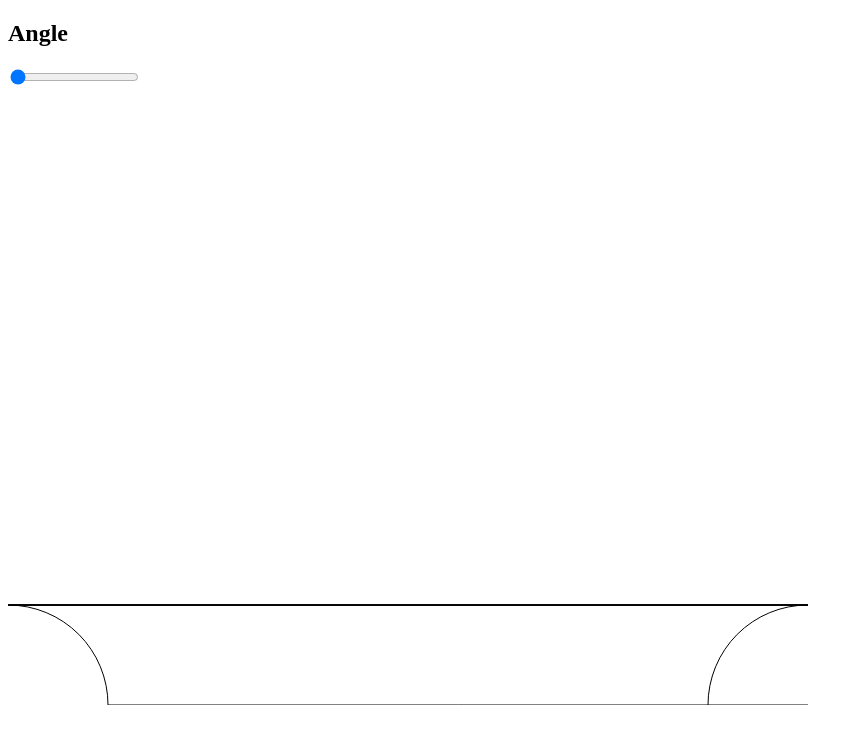
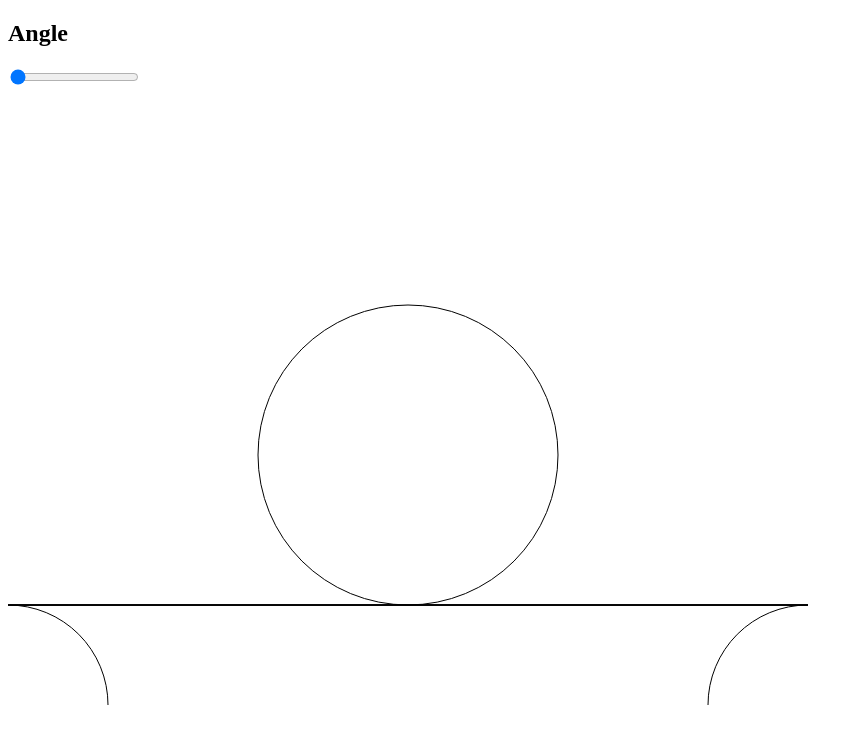
Before and after one commit to MalvinButterfinger/heybender, a plain HTML site: page index.html in a window 1280 px wide. Shown: the whole page, without its empty margins (0-852 px from the left). Drawn offline with Linux system fonts and the light colour scheme.

Commit message:
3 räder

```diff
--- a/index.html
+++ b/index.html
@@ -22,6 +22,10 @@
     var cy = 600;
     var cr = 100;
 
+    var wx = 400;
+    var wy = 300;
+    var wr = 150;
+
     init(0);
     document.getElementById('angle').addEventListener('change', function(e) {
         init(this.value);
@@ -29,6 +33,7 @@
     function init(angle) {
         initializing = true;
         segments = [];
+        wy = 350 + Math.sin(angle) * (400 - Math.sin(angle) * cr);
         for (var i=0;i<nSegments;i++) {
             if (i === 0) {
                 segments.push({
@@ -72,6 +77,11 @@
         canvasElement.strokeStyle="#FF0000";
         canvas.beginPath();
         canvas.arc(cx, cy, cr, 0, Math.PI * 2);
+        canvas.stroke();
+        canvas.beginPath();
+        canvas.arc(wx, wy, wr, 0, Math.PI * 2);
+        canvas.stroke();
+        canvas.beginPath();
         canvas.arc(0, cy, cr, 0, Math.PI * 2);
         canvas.stroke();
         canvas.beginPath();
```
